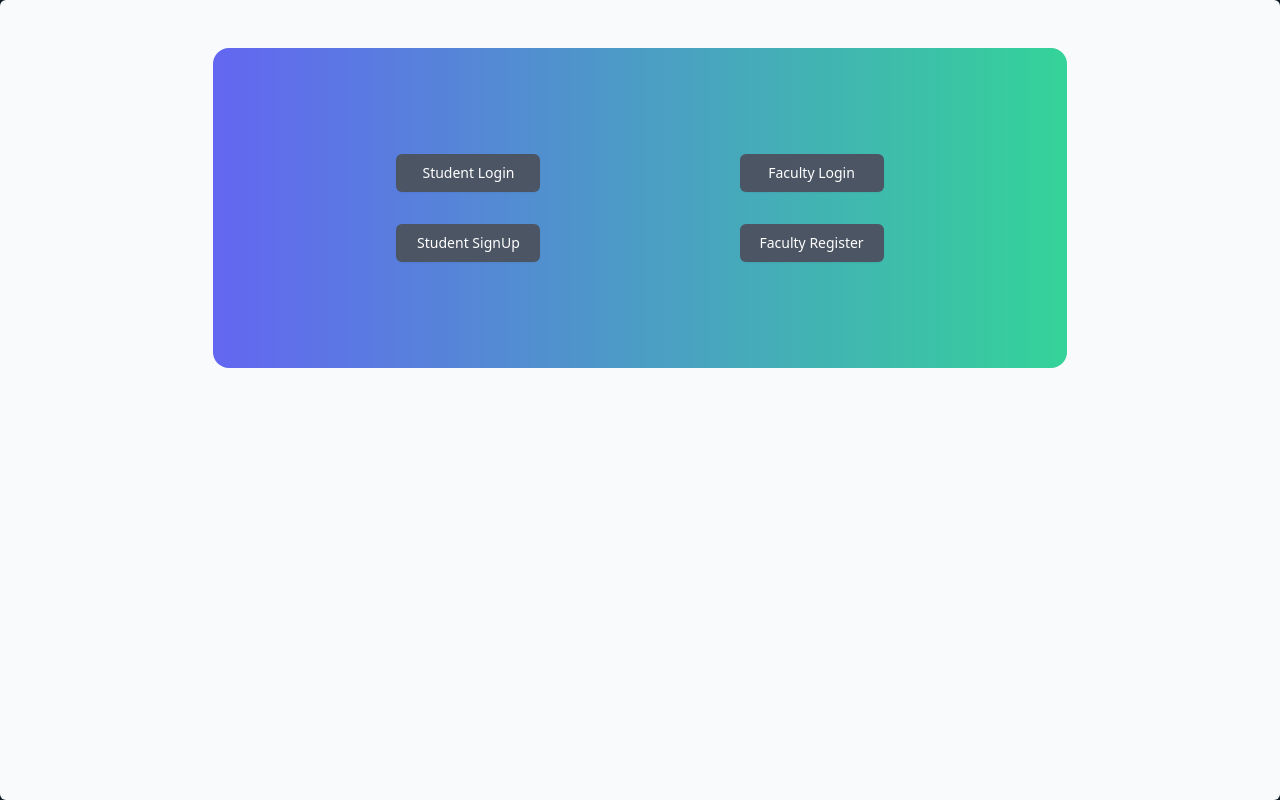
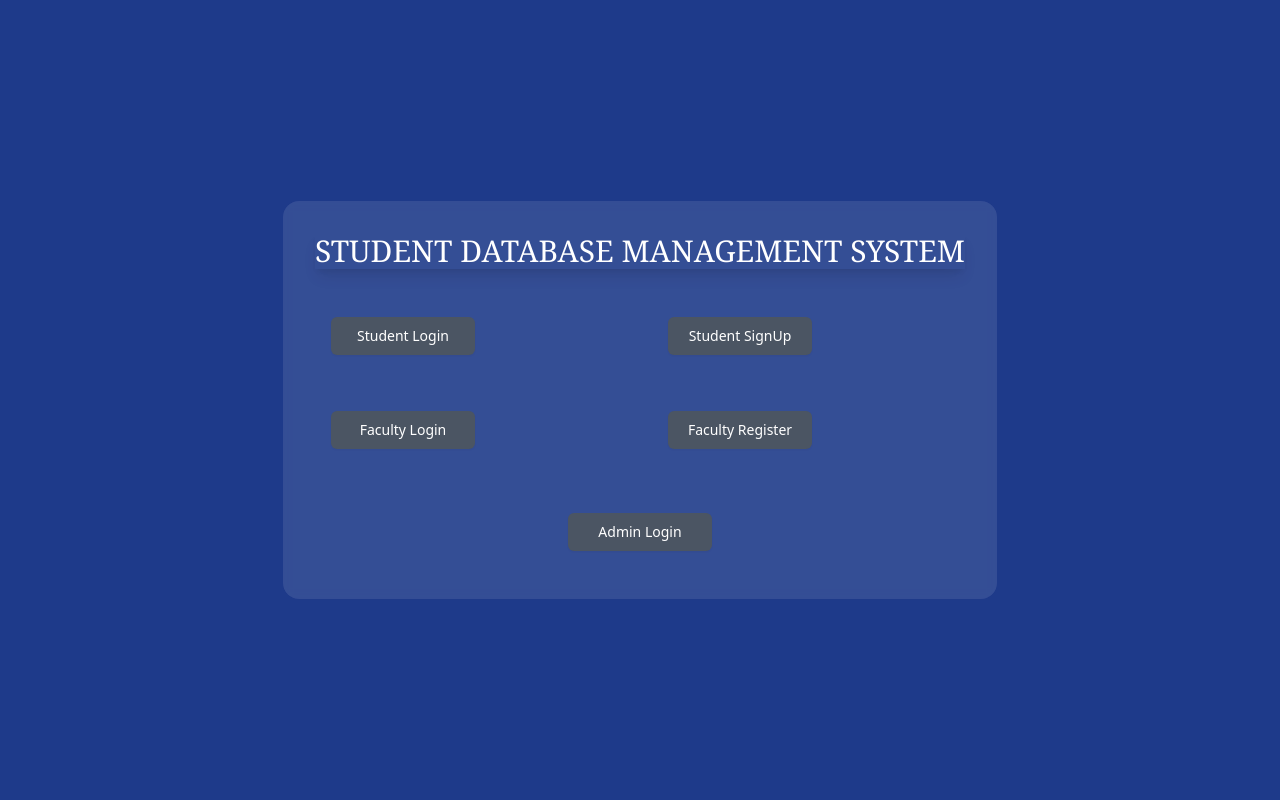
Before and after one commit to itz-ankit/VAT-Project-4th-SEM, a Django app: page / in a window 1280 px wide. Run offline with Django 5.2, Linux system fonts and the light colour scheme.

Commit message:
Refactor home.html to update meta tags and improve styling

```diff
--- a/student_attendance_sys/student_app/templates/home.html
+++ b/student_attendance_sys/student_app/templates/home.html
@@ -1,52 +1,79 @@
 <!DOCTYPE html>
 <html lang="en">
   <head>
-    <meta charset="UTF-8">
-    <meta name="viewport" content="width=device-width, initial-scale=1.0">
+    <meta charset="UTF-8" />
+    <meta name="viewport" content="width=device-width, initial-scale=1.0" />
     <title>Student Database Management System</title>
     <link
       href="https://cdn.jsdelivr.net/npm/tailwindcss@2.2.19/dist/tailwind.min.css"
       rel="stylesheet"
     />
-
   </head>
-<body class="bg-gray-900 content-center">
-
-    <div class="relative flex min-h-screen justify-center overflow-hidden bg-gray-50 py-6 sm:py-12 border-solid rounded-md content-center">
-
-        <div class="flex bg-green-400 bg-gradient-to-r from-indigo-500 from-10% via-sky-500 via-30% to-emerald-500 to-90%  h-80 w-2/3 justify-evenly border-solid rounded-2xl">
-
-            <div class=" content-center">
+  <body class="bg-blue-900">
+    <div class="flex min-h-screen justify-center items-center">
+      <div
+        class="bg-gradient-to-r from-white to-sky-500 rounded-2xl p-8"
+        style="background: rgba(255, 255, 255, 0.1); backdrop-filter: blur(5px)"
+      >
+        <div class="text-center mb-8">
+            <h1 class="text-3xl text-white uppercase font-serif shadow-lg">
+                Student Database Management System
+              </h1>
+        </div>
+        <div class="grid grid-cols-1 md:grid-cols-2 gap-6">
           <form method="post" action="studentLogin">
             {% csrf_token %}
-                    <button type="submit" onclick="toggleDashboard()"
-                    class="w-36 m-4 inline-flex justify-center py-2 px-4 border border-transparent shadow-sm text-sm font-medium rounded-md text-white bg-gray-600 hover:bg-gray-700 focus:outline-none focus:ring-2 focus:ring-offset-2 focus:ring-gray-500">
+            <button
+              type="submit"
+              onclick="toggleDashboard()"
+              class="w-36 m-4 inline-flex justify-center py-2 px-4 border border-transparent shadow-sm text-sm font-medium rounded-md text-white bg-gray-600 hover:bg-gray-700 focus:outline-none focus:ring-2 focus:ring-offset-2 focus:ring-gray-500"
+            >
               Student Login
             </button>
           </form>
           <form method="get" action="signup">
-                    <button type="submit" onclick="toggleDashboard()"
-                    class="w-36 m-4 inline-flex justify-center py-2 px-4 border border-transparent shadow-sm text-sm font-medium rounded-md text-white bg-gray-600 hover:bg-gray-700 focus:outline-none focus:ring-2 focus:ring-offset-2 focus:ring-gray-500" >
+            <button
+              type="submit"
+              onclick="toggleDashboard()"
+              class="w-36 m-4 inline-flex justify-center py-2 px-4 border border-transparent shadow-sm text-sm font-medium rounded-md text-white bg-gray-600 hover:bg-gray-700 focus:outline-none focus:ring-2 focus:ring-offset-2 focus:ring-gray-500"
+            >
               Student SignUp
             </button>
           </form>
-            </div>
-            <div class="content-center">
           <form method="post" action="facultylogpage">
             {% csrf_token %}
-                    <button type="submit" onclick="toggleDashboard()"
-                    class="w-36 m-4 inline-flex justify-center py-2 px-4 border border-transparent shadow-sm text-sm font-medium rounded-md text-white bg-gray-600 hover:bg-gray-700 focus:outline-none focus:ring-2 focus:ring-offset-2 focus:ring-gray-500">
+            <button
+              type="submit"
+              onclick="toggleDashboard()"
+              class="w-36 m-4 inline-flex justify-center py-2 px-4 border border-transparent shadow-sm text-sm font-medium rounded-md text-white bg-gray-600 hover:bg-gray-700 focus:outline-none focus:ring-2 focus:ring-offset-2 focus:ring-gray-500"
+            >
               Faculty Login
             </button>
           </form>
-
           <form method="get" action="faculty-register">
-                    <button type="submit" onclick="toggleDashboard()"
-                    class="w-36 m-4 inline-flex justify-center py-2 px-4 border border-transparent shadow-sm text-sm font-medium rounded-md text-white bg-gray-600 hover:bg-gray-700 focus:outline-none focus:ring-2 focus:ring-offset-2 focus:ring-gray-500">Faculty Register</button>
+            <button
+              type="submit"
+              onclick="toggleDashboard()"
+              class="w-36 m-4 inline-flex justify-center py-2 px-4 border border-transparent shadow-sm text-sm font-medium rounded-md text-white bg-gray-600 hover:bg-gray-700 focus:outline-none focus:ring-2 focus:ring-offset-2 focus:ring-gray-500"
+            >
+              Faculty Register
+            </button>
           </form>
         </div>
-
+        <div class="text-center mt-8">
+          <a
+            href="/admin"
+            class="w-36 m-4 inline-flex justify-center py-2 px-4 border border-transparent shadow-sm text-sm font-medium rounded-md text-white bg-gray-600 hover:bg-gray-700 focus:outline-none focus:ring-2 focus:ring-offset-2 focus:ring-gray-500"
+            >Admin Login</a
+          >
         </div>
       </div>
+    </div>
+
+    <script>
+      function toggleDashboard() {
+        // Add your toggle logic here if needed
+      }
+    </script>
   </body>
 </html>
```
Also changed, not shown: student_attendance_sys/db.sqlite3. Lines whose indentation alone changed are shown as unchanged.
